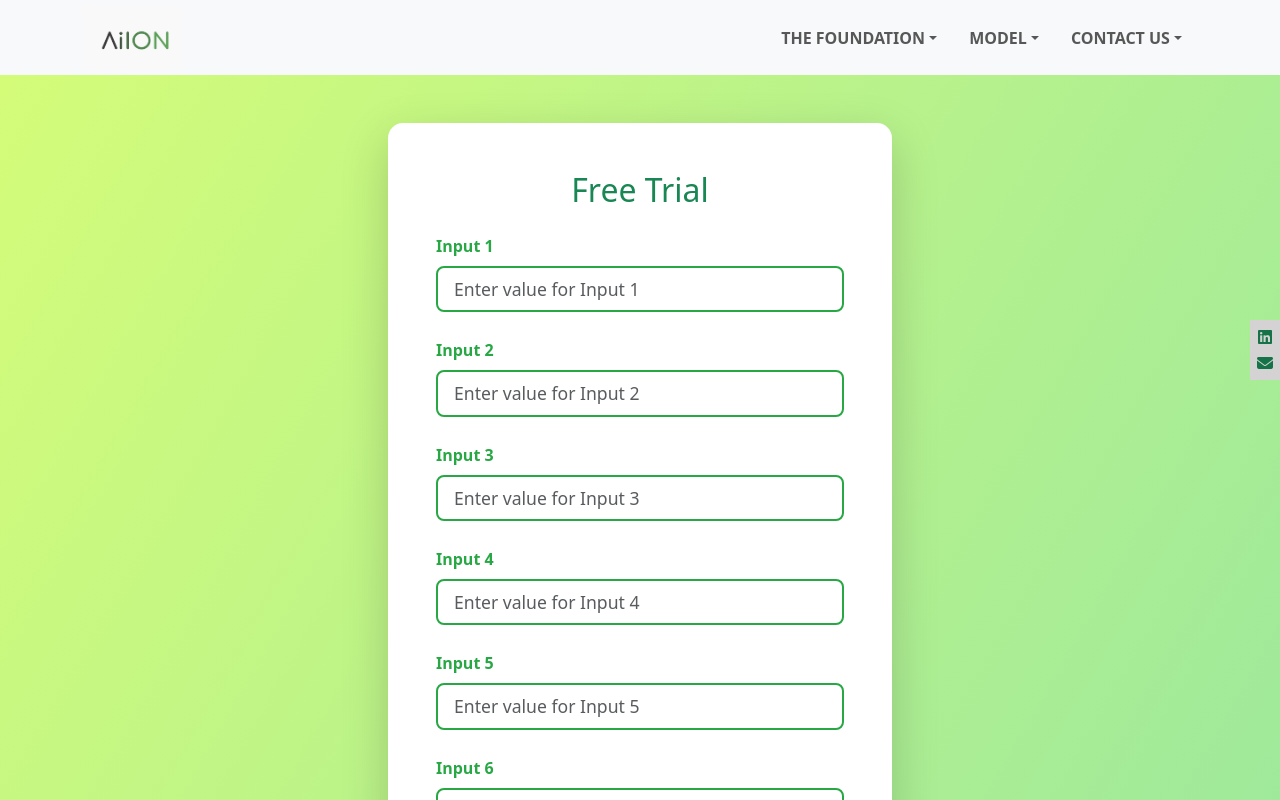
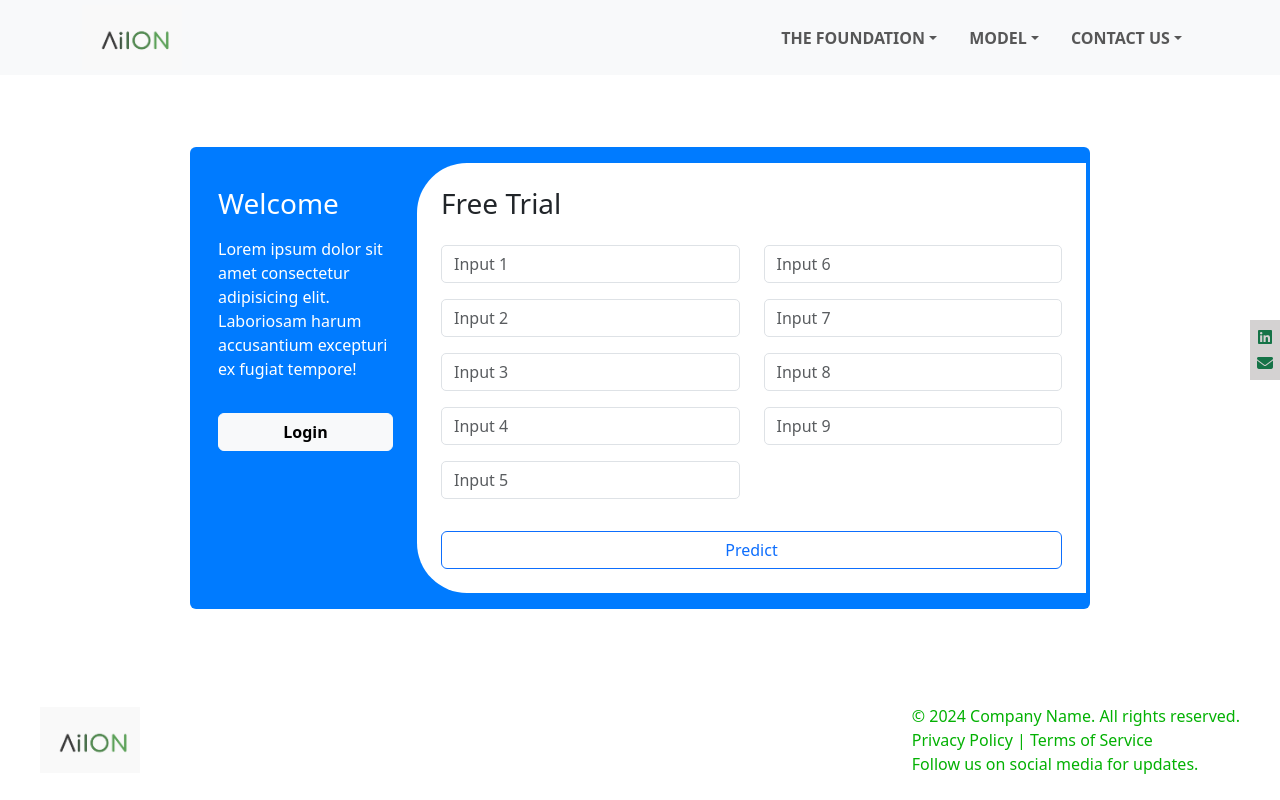
Before and after one commit to Mohabyoussef09/aiion, a React (Vite) app in the folder aiion-project/: page /single in a window 1280 px wide. Shown: the top 800 px of the page. Built offline with nearby package versions, Linux system fonts and the light colour scheme.

Commit message:
single inputs form updated

```diff
--- a/aiion-project/src/Components/SingleInput/SingleInput.jsx
+++ b/aiion-project/src/Components/SingleInput/SingleInput.jsx
@@ -1,275 +1,15 @@
-// import React, { useState } from "react";
-
-// import { useFormik } from "formik";
-
-// import axios from "axios";
-
-// function SingleInput() {
-
-//   function handleSingleInputs(values) {
-//     console.log(values);
-
-//     axios
-//       .post('', values)
-//       .then((res) => {
-//         console.log(res);
-
-//   })
-//       .catch((err) => {
-//         console.log(err);
-
-//       });
-//   }
-
-//   let formik = useFormik({
-//     initialValues: {
-//       a: "",
-//       b: "",
-//       c: "",
-//       d: "",
-//       e: "",
-//       f: "",
-//       g: "",
-//       h: "",
-//       i: "",
-//     },
-//     onSubmit: handleSingleInputs,
-//   });
-
-//   return (
-//     <>
-//       <div className="form">
-//         <div className="container p-5">
-//           <div className="card shadow-lg">
-//             <div className="card-body p-5">
-//               <h2 className="text-center mb-4 text-success">Free Trial</h2>
-//               <form onSubmit={formik.handleSubmit} className="row g-3">
-//                 <div className="form-group">
-//                   <label htmlFor="input1" className="form-label">
-//                     Input 1
-//                   </label>
-//                   <input
-//                     onBlur={formik.handleBlur}
-//                     onChange={formik.handleChange}
-//                     value={formik.values.a}
-//                     name="a"
-//                     type="text"
-//                     className="form-control form-control-lg"
-//                     id="input1"
-//                     placeholder={`Enter value for Input 1`}
-//                   />
-//                   <label htmlFor="input2" className="form-label">
-//                     Input 2
-//                   </label>
-//                   <input
-//                     onBlur={formik.handleBlur}
-//                     onChange={formik.handleChange}
-//                     value={formik.values.b}
-//                     name="b"
-//                     type="text"
-//                     className="form-control form-control-lg"
-//                     id="input2"
-//                     placeholder={`Enter value for Input 2`}
-//                   />
-//                   <label htmlFor="input3" className="form-label">
-//                     Input 3
-//                   </label>
-//                   <input
-//                     onBlur={formik.handleBlur}
-//                     onChange={formik.handleChange}
-//                     value={formik.values.c}
-//                     name="c"
-//                     type="text"
-//                     className="form-control form-control-lg"
-//                     id="input3"
-//                     placeholder={`Enter value for Input 3`}
-//                   />
-//                   <label htmlFor="input4" className="form-label">
-//                     Input 4
-//                   </label>
-//                   <input
-//                     onBlur={formik.handleBlur}
-//                     onChange={formik.handleChange}
-//                     value={formik.values.d}
-//                     name="d"
-//                     type="text"
-//                     className="form-control form-control-lg"
-//                     id="input4"
-//                     placeholder={`Enter value for Input 4`}
-//                   />
-//                   <label htmlFor="input5" className="form-label">
-//                     Input 5
-//                   </label>
-//                   <input
-//                     onBlur={formik.handleBlur}
-//                     onChange={formik.handleChange}
-//                     value={formik.values.e}
-//                     name="e"
-//                     type="text"
-//                     className="form-control form-control-lg"
-//                     id="input5"
-//                     placeholder={`Enter value for Input 5`}
-//                   />
-//                   <label htmlFor="input6" className="form-label">
-//                     Input 6
-//                   </label>
-//                   <input
-//                     onBlur={formik.handleBlur}
-//                     onChange={formik.handleChange}
-//                     value={formik.values.f}
-//                     name="f"
-//                     type="text"
-//                     className="form-control form-control-lg"
-//                     id="input6"
-//                     placeholder={`Enter value for Input 6`}
-//                   />
-//                   <label htmlFor="input7" className="form-label">
-//                     Input 7
-//                   </label>
-//                   <input
-//                     onBlur={formik.handleBlur}
-//                     onChange={formik.handleChange}
-//                     value={formik.values.g}
-//                     name="g"
-//                     type="text"
-//                     className="form-control form-control-lg"
-//                     id="input7"
-//                     placeholder={`Enter value for Input 7`}
-//                   />
-//                   <label htmlFor="input8" className="form-label">
-//                     Input 8
-//                   </label>
-//                   <input
-//                     onBlur={formik.handleBlur}
-//                     onChange={formik.handleChange}
-//                     value={formik.values.h}
-//                     name="h"
-//                     type="text"
-//                     className="form-control form-control-lg"
-//                     id="input8"
-//                     placeholder={`Enter value for Input 8`}
-//                   />
-//                   <label htmlFor="input9" className="form-label">
-//                     Input 9
-//                   </label>
-//                   <input
-//                     onBlur={formik.handleBlur}
-//                     onChange={formik.handleChange}
-//                     value={formik.values.i}
-//                     name="i"
-//                     type="text"
-//                     className="form-control form-control-lg"
-//                     id="input9"
-//                     placeholder={`Enter value for Input 9`}
-//                   />
-//                 </div>
-//                 <button type="submit" className="btn btn-success btn-lg w-100">
-//                   Predict
-//                 </button>
-//               </form>
-
-
-//             </div>
-//           </div>
-//         </div>
-//       </div>
-//     </>
-//   );
-// }
-
-// export default SingleInput;
-
-
-// import React from "react";
-// import { useFormik } from "formik";
-// import axios from "axios";
-
-// function SingleInput() {
-
-//   function handleSingleInputs(values) {
-//     console.log(values);
-
-//     axios
-//       .post('YOUR_API_ENDPOINT', values) // Replace 'YOUR_API_ENDPOINT' with the actual endpoint
-//       .then((res) => {
-//         console.log(res);
-//         // Handle success, maybe show a success message or redirect
-//       })
-//       .catch((err) => {
-//         console.log(err);
-//         // Handle error, maybe show an error message
-//       });
-//   }
-
-//   const formik = useFormik({
-//     initialValues: {
-//       a: "",
-//       b: "",
-//       c: "",
-//       d: "",
-//       e: "",
-//       f: "",
-//       g: "",
-//       h: "",
-//       i: "",
-//     },
-//     onSubmit: handleSingleInputs,
-//   });
-
-//   return (
-//     <>
-//       <div className="form">
-//         <div className="container p-5">
-//           <div className="card shadow-lg">
-//             <div className="card-body p-5">
-//               <h2 className="text-center mb-4 text-success">Free Trial</h2>
-//               <form onSubmit={formik.handleSubmit} className="row g-3">
-//                 {["a", "b", "c", "d", "e", "f", "g", "h", "i"].map((inputName, index) => (
-//                   <div key={inputName} className="form-group">
-//                     <label htmlFor={`input${index + 1}`} className="form-label">
-//                       {`Input ${index + 1}`}
-//                     </label>
-//                     <input
-//                       onBlur={formik.handleBlur}
-//                       onChange={formik.handleChange}
-//                       value={formik.values[inputName]}
-//                       name={inputName}
-//                       type="text"
-//                       className="form-control form-control-lg"
-//                       id={`input${index + 1}`}
-//                       placeholder={`Enter value for Input ${index + 1}`}
-//                     />
-//                   </div>
-//                 ))}
-//                 <button type="submit" className="btn btn-success btn-lg w-100">
-//                   Predict
-//                 </button>
-//               </form>
-//             </div>
-//           </div>
-//         </div>
-//       </div>
-//     </>
-//   );
-// }
-
-// export default SingleInput;
-
-
-
 import React, { useState } from "react";
 import { useFormik } from "formik";
 import axios from "axios";
 
 function SingleInput() {
-
   const [sum, setSum] = useState(null);
 
   function handleSingleInputs(values) {
     console.log(values);
 
     axios
-      .post('http://localhost:3000/sum', values)
+      .post("http://localhost:3000/sum", values)
       .then((res) => {
         console.log(res.data);
         setSum(res.data.sum);
@@ -296,40 +36,113 @@ function SingleInput() {
 
   return (
     <>
-      <div className="form">
-        <div className="container p-5">
-          <div className="card shadow-lg">
-            <div className="card-body p-5">
-              <h2 className="text-center mb-4 text-success">Free Trial</h2>
-              <form onSubmit={formik.handleSubmit} className="row g-3">
-                {["a", "b", "c", "d", "e", "f", "g", "h", "i"].map((inputName, index) => (
-                  <div key={inputName} className="form-group">
-                    <label htmlFor={`input${index + 1}`} className="form-label">
-                      {`Input ${index + 1}`}
-                    </label>
+      <div className="container container-form my-5 rounded p-3">
+        <div className="row">
+          <div className="col-12 col-md-3 p-4 text-center text-md-start welcome-section">
+            <h3 className="mb-3">Welcome</h3>
+            <p>
+              Lorem ipsum dolor sit amet consectetur adipisicing elit.
+              Laboriosam harum accusantium excepturi ex fugiat tempore!
+            </p>
+            <button className="btn btn-light w-100 mt-3">Login</button>
+          </div>
+          <div className="col-12 col-md-9 form-section text-dark p-4">
+            <h3 className="mb-4">Free Trial</h3>
+            <form onSubmit={formik.handleSubmit}>
+              <div className="row">
+                <div className="col-12 col-md-6 mb-3">
                   <input
+                    type="text"
+                    className="form-control mb-3"
+                    placeholder="Input 1"
+                    name="a"
+                    onChange={formik.handleChange}
                     onBlur={formik.handleBlur}
+                    value={formik.values.a}
+                  />
+                  <input
+                    type="text"
+                    className="form-control mb-3"
+                    placeholder="Input 2"
+                    name="b"
                     onChange={formik.handleChange}
-                      value={formik.values[inputName]}
-                      name={inputName}
+                    onBlur={formik.handleBlur}
+                    value={formik.values.b}
+                  />
+                  <input
                     type="text"
-                      className="form-control form-control-lg"
-                      id={`input${index + 1}`}
-                      placeholder={`Enter value for Input ${index + 1}`}
+                    className="form-control mb-3"
+                    placeholder="Input 3"
+                    name="c"
+                    onChange={formik.handleChange}
+                    onBlur={formik.handleBlur}
+                    value={formik.values.c}
+                  />
+                  <input
+                    type="text"
+                    className="form-control mb-3"
+                    placeholder="Input 4"
+                    name="d"
+                    onChange={formik.handleChange}
+                    onBlur={formik.handleBlur}
+                    value={formik.values.d}
+                  />
+                  <input
+                    type="text"
+                    className="form-control mb-3"
+                    placeholder="Input 5"
+                    name="e"
+                    onChange={formik.handleChange}
+                    onBlur={formik.handleBlur}
+                    value={formik.values.e}
                   />
                 </div>
-                ))}
-                <button type="submit" className="btn btn-success btn-lg w-100">
-                  Predict
-                </button>
+                <div className="col-12 col-md-6 mb-3">
+                  <input
+                    type="text"
+                    className="form-control mb-3"
+                    placeholder="Input 6"
+                    name="f"
+                    onChange={formik.handleChange}
+                    onBlur={formik.handleBlur}
+                    value={formik.values.f}
+                  />
+                  <input
+                    type="text"
+                    className="form-control mb-3"
+                    placeholder="Input 7"
+                    name="g"
+                    onChange={formik.handleChange}
+                    onBlur={formik.handleBlur}
+                    value={formik.values.g}
+                  />
+                  <input
+                    type="text"
+                    className="form-control mb-3"
+                    placeholder="Input 8"
+                    name="h"
+                    onChange={formik.handleChange}
+                    onBlur={formik.handleBlur}
+                    value={formik.values.h}
+                  />
+                  <input
+                    type="text"
+                    className="form-control mb-3"
+                    placeholder="Input 9"
+                    name="i"
+                    onChange={formik.handleChange}
+                    onBlur={formik.handleBlur}
+                    value={formik.values.i}
+                  />
+                </div>
+              </div>
+              <button type="submit" className="btn btn-outline-primary w-100">Predict</button>
             </form>
-
             {sum !== null && (
               <div className="mt-4">
-                  <h3 className="text-center">Sum: {sum}</h3>
+                <h4 className="text-center">Sum: {sum}</h4>
               </div>
             )}
-            </div>
           </div>
         </div>
       </div>
--- a/aiion-project/src/index.css
+++ b/aiion-project/src/index.css
@@ -228,62 +228,59 @@
 
 /* ======================================================== */
 
-
-.form .container {
-  max-width: 600px;
-
+.container-form {
+  max-width: 900px;
+  background-color: #007bff; /* Primary background color */
+  color: #fff; /* Text color */
 }
 
-.form {
-  background: linear-gradient(120deg, #d4fc79, #96e6a1);
-  min-height: 100vh;
-  display: flex;
-  justify-content: center;
-  align-items: center;
+.welcome-section {
+  background-color: #007bff;
 }
 
-
-.card {
-  border: none;
-  border-radius: 15px;
-  overflow: hidden;
-  box-shadow: 0 10px 20px rgba(0, 0, 0, 0.2);
+.form-section {
+  background-color: #fff;
+  border-top-left-radius: 50px;
+  border-bottom-left-radius: 50px;
+  padding: 20px;
 }
 
-.form-label {
-  font-weight: bold;
-  color: #28a745;
+.form-section .form-control {
+  border-radius: 5px;
 }
 
-.form-control {
-  border: 2px solid #28a745;
-  font-size: 1.1rem;
-  margin-bottom: 10px;
-}
-
-.form-control:focus {
-  box-shadow: none;
-  border-color: #0e9b2f;
+.btn-light {
+  font-weight: bold;
 }
 
 .btn-success {
-  background-color: #28a745;
-  border-color: #28a745;
+  font-weight: bold;
   border-radius: 5px;
-  /* transition: transform 0.3s ease; */
-
 }
 
-.btn-success:hover {
-  background-color: #218838;
-  border-color: #1e7e34;
-  transform: translateY(-3px);
-  box-shadow: 0 5px 15px rgba(40, 167, 69, 0.4);
+/* Custom media queries */
+@media (max-width: 767.98px) {
+  .form-section {
+    border-radius: 0;
+    padding: 10px;
+  }
 
+  .welcome-section {
+    padding: 20px;
+  }
 }
 
+@media (min-width: 768px) and (max-width: 991.98px) {
+  .form-section {
+    border-top-left-radius: 30px;
+    border-bottom-left-radius: 30px;
+    padding: 15px;
+  }
 
-
+  .welcome-section {
+    padding: 30px;
+  }
+}
 
 
 /* =================================================================== */
```
Lines whose indentation alone changed are shown as unchanged.
